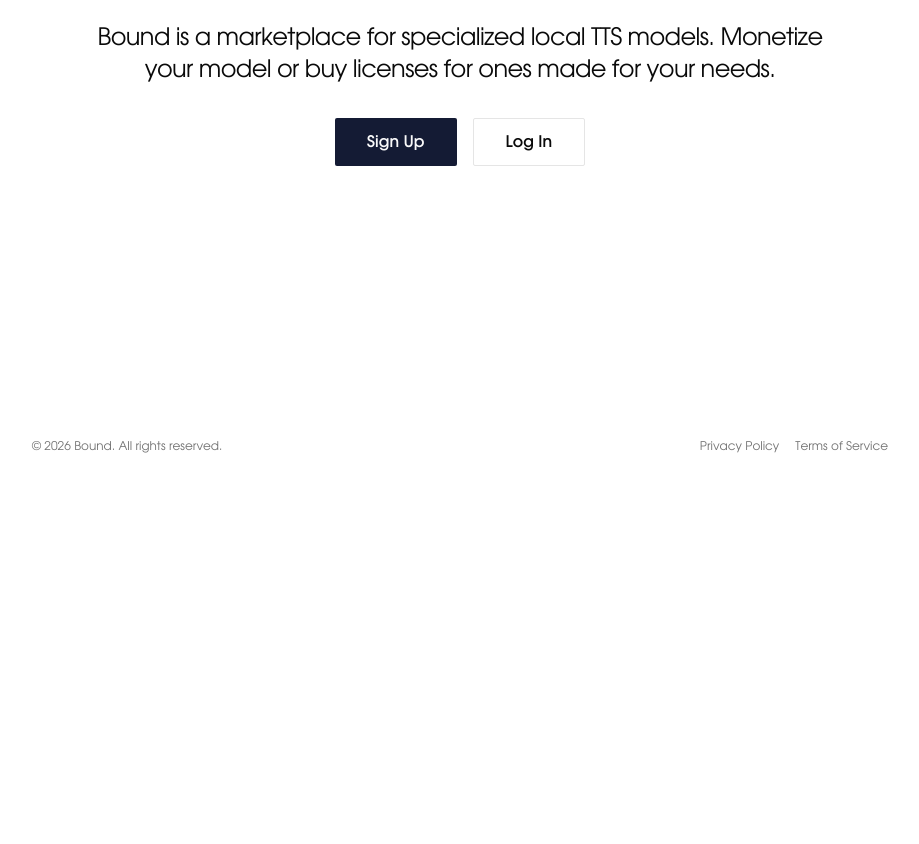
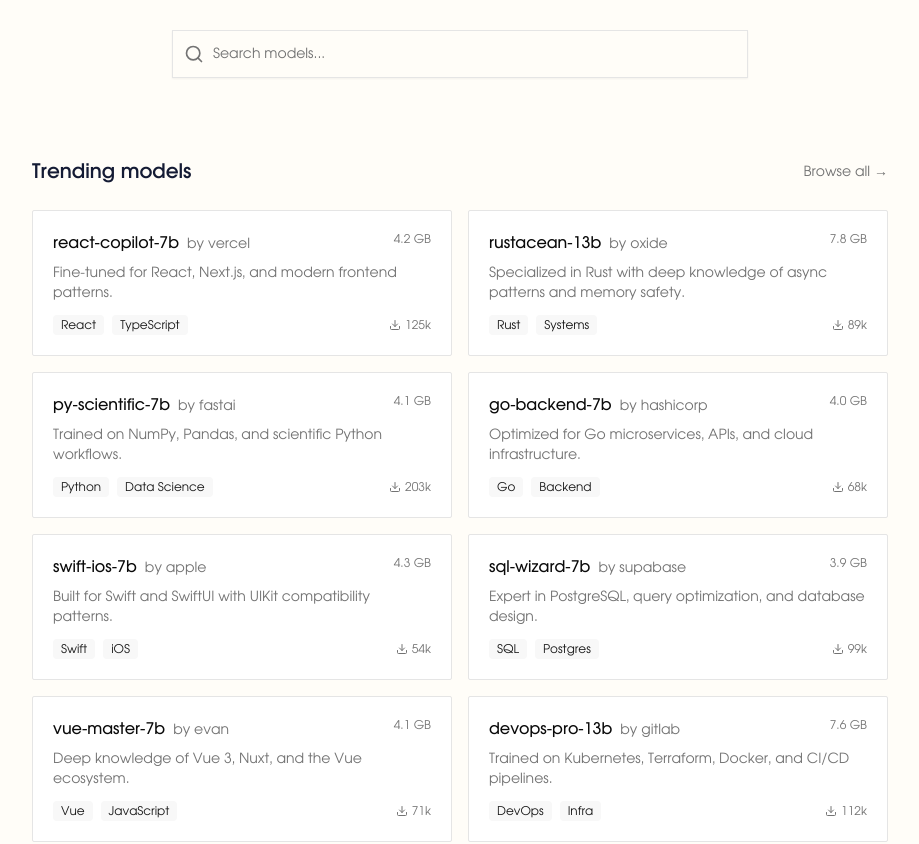
Before and after one commit to vivienhenz24/bound-nextjs, a Next.js app: page / in a window 1280 px wide. Shown: the part 386-1230 px from the top of the page, without its empty margins (180-1099 px from the left). Before the commit the page ends 864 px from the top, so only its background shows below. Built offline with nearby package versions, Linux system fonts and the light colour scheme.

Commit message:
feat: new look

```diff
--- a/app/(marketing)/page.tsx
+++ b/app/(marketing)/page.tsx
@@ -1,5 +1,11 @@
 import { Hero } from "@/components/landing/hero"
+import { FeaturedModels } from "@/components/landing/featured-models"
 
 export default function Home() {
-  return <Hero />
+  return (
+    <>
+      <Hero />
+      <FeaturedModels />
+    </>
+  )
 }
--- a/app/globals.css
+++ b/app/globals.css
@@ -48,7 +48,7 @@
 
 :root {
   --radius: 0.125rem;
-  --background: oklch(1 0 0);
+  --background: oklch(0.995 0.008 85);
   --foreground: oklch(0.145 0 0);
   --card: oklch(1 0 0);
   --card-foreground: oklch(0.145 0 0);
@@ -83,7 +83,7 @@
 }
 
 .dark {
-  --background: oklch(0.18 0 0);
+  --background: oklch(0.18 0.02 85);
   --foreground: oklch(0.985 0 0);
   --card: oklch(0.22 0 0);
   --card-foreground: oklch(0.985 0 0);
--- /dev/null
+++ b/components/landing/featured-models.tsx
@@ -0,0 +1,128 @@
+import Link from "next/link"
+import { Download } from "lucide-react"
+
+const models = [
+  {
+    name: "react-copilot-7b",
+    author: "vercel",
+    description: "Fine-tuned for React, Next.js, and modern frontend patterns.",
+    downloads: 124500,
+    size: "4.2 GB",
+    tags: ["React", "TypeScript"],
+  },
+  {
+    name: "rustacean-13b",
+    author: "oxide",
+    description: "Specialized in Rust with deep knowledge of async patterns and memory safety.",
+    downloads: 89200,
+    size: "7.8 GB",
+    tags: ["Rust", "Systems"],
+  },
+  {
+    name: "py-scientific-7b",
+    author: "fastai",
+    description: "Trained on NumPy, Pandas, and scientific Python workflows.",
+    downloads: 203000,
+    size: "4.1 GB",
+    tags: ["Python", "Data Science"],
+  },
+  {
+    name: "go-backend-7b",
+    author: "hashicorp",
+    description: "Optimized for Go microservices, APIs, and cloud infrastructure.",
+    downloads: 67800,
+    size: "4.0 GB",
+    tags: ["Go", "Backend"],
+  },
+  {
+    name: "swift-ios-7b",
+    author: "apple",
+    description: "Built for Swift and SwiftUI with UIKit compatibility patterns.",
+    downloads: 54300,
+    size: "4.3 GB",
+    tags: ["Swift", "iOS"],
+  },
+  {
+    name: "sql-wizard-7b",
+    author: "supabase",
+    description: "Expert in PostgreSQL, query optimization, and database design.",
+    downloads: 98700,
+    size: "3.9 GB",
+    tags: ["SQL", "Postgres"],
+  },
+  {
+    name: "vue-master-7b",
+    author: "evan",
+    description: "Deep knowledge of Vue 3, Nuxt, and the Vue ecosystem.",
+    downloads: 71200,
+    size: "4.1 GB",
+    tags: ["Vue", "JavaScript"],
+  },
+  {
+    name: "devops-pro-13b",
+    author: "gitlab",
+    description: "Trained on Kubernetes, Terraform, Docker, and CI/CD pipelines.",
+    downloads: 112400,
+    size: "7.6 GB",
+    tags: ["DevOps", "Infra"],
+  },
+]
+
+function formatDownloads(num: number): string {
+  if (num >= 1000) {
+    return `${(num / 1000).toFixed(num >= 10000 ? 0 : 1)}k`
+  }
+  return num.toString()
+}
+
+export function FeaturedModels() {
+  return (
+    <section className="w-full max-w-5xl mx-auto px-4 pb-24">
+      <div className="flex items-center justify-between mb-6">
+        <h3 className="text-xl font-semibold text-primary">Trending models</h3>
+        <Link
+          href="/models"
+          className="text-sm text-muted-foreground hover:text-foreground transition-colors"
+        >
+          Browse all →
+        </Link>
+      </div>
+      <div className="grid grid-cols-1 md:grid-cols-2 gap-4">
+        {models.map((model) => (
+          <Link
+            key={model.name}
+            href={`/models/${model.name}`}
+            className="group block p-5 rounded-lg border border-border bg-card hover:border-primary/30 transition-colors"
+          >
+            <div className="flex items-start justify-between mb-2">
+              <div>
+                <span className="font-medium text-foreground group-hover:text-primary transition-colors">
+                  {model.name}
+                </span>
+                <span className="text-muted-foreground text-sm ml-2">by {model.author}</span>
+              </div>
+              <span className="text-xs text-muted-foreground">{model.size}</span>
+            </div>
+            <p className="text-sm text-muted-foreground mb-3 line-clamp-2">{model.description}</p>
+            <div className="flex items-center justify-between">
+              <div className="flex gap-2">
+                {model.tags.map((tag) => (
+                  <span
+                    key={tag}
+                    className="text-xs px-2 py-0.5 rounded bg-secondary text-secondary-foreground"
+                  >
+                    {tag}
+                  </span>
+                ))}
+              </div>
+              <div className="flex items-center gap-1 text-xs text-muted-foreground">
+                <Download className="h-3 w-3" />
+                {formatDownloads(model.downloads)}
+              </div>
+            </div>
+          </Link>
+        ))}
+      </div>
+    </section>
+  )
+}
--- a/components/landing/hero.tsx
+++ b/components/landing/hero.tsx
@@ -1,26 +1,16 @@
-import Link from "next/link"
-import { Button } from "@/components/ui/button"
+import { SearchBar } from "@/components/landing/search-bar"
 
 export function Hero() {
   return (
-    <section className="flex flex-col items-center justify-center text-center min-h-[calc(100vh-4rem)] px-4">
+    <section className="flex flex-col items-center text-center px-4 pt-32 md:pt-40 pb-20">
       <h2 className="text-4xl md:text-5xl lg:text-7xl font-semibold text-primary mb-6 max-w-3xl tracking-tight">
-        Speak your price.
+        Go local or go home.
       </h2>
       <p className="text-lg md:text-xl lg:text-2xl font-normal text-foreground max-w-3xl mb-8 tracking-tight">
-        Bound is a marketplace for specialized local TTS models. Monetize your model or buy licenses
-        for ones made for your needs.
+        Bound is a marketplace for specialized local coding models. Monetize your fine-tuned model
+        or find one built for your stack.
       </p>
-      <div className="flex flex-row gap-4">
-        <Link href="/waitlist">
-          <Button size="lg">Sign Up</Button>
-        </Link>
-        <Link href="/login">
-          <Button size="lg" variant="outline">
-            Log In
-          </Button>
-        </Link>
-      </div>
+      <SearchBar />
     </section>
   )
 }
--- /dev/null
+++ b/components/landing/search-bar.tsx
@@ -0,0 +1,13 @@
+"use client"
+
+import { Search } from "lucide-react"
+import { Input } from "@/components/ui/input"
+
+export function SearchBar() {
+  return (
+    <div className="relative w-full max-w-xl">
+      <Search className="absolute left-3 top-1/2 -translate-y-1/2 h-5 w-5 text-muted-foreground" />
+      <Input type="search" placeholder="Search models..." className="pl-10 h-12 text-base" />
+    </div>
+  )
+}
```
